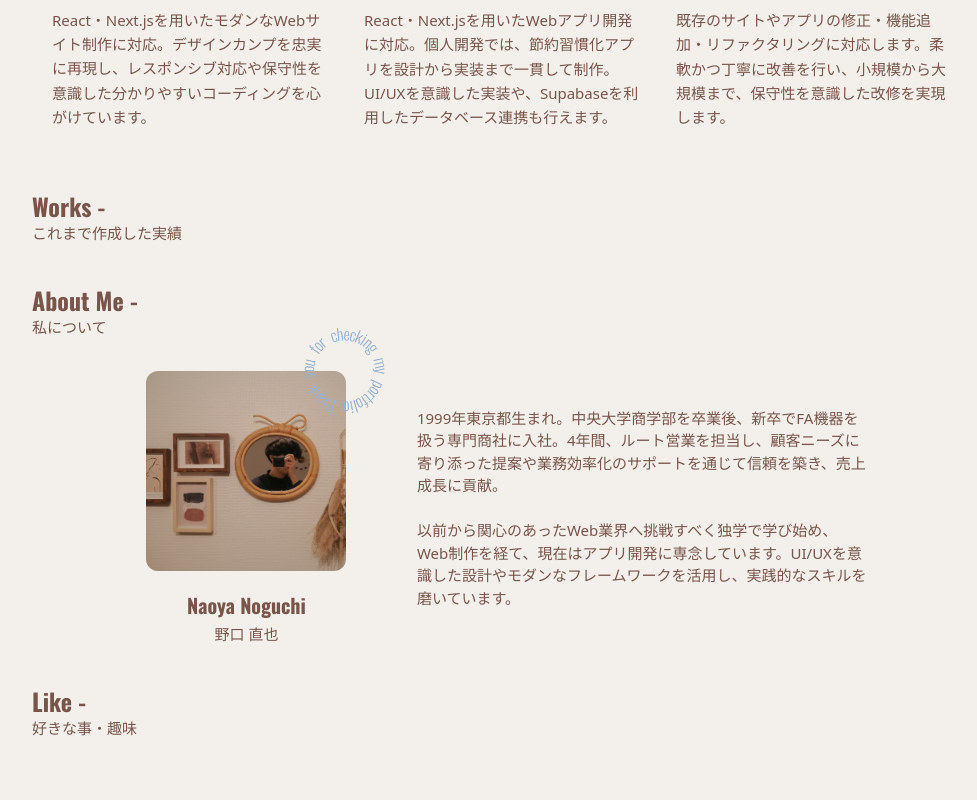
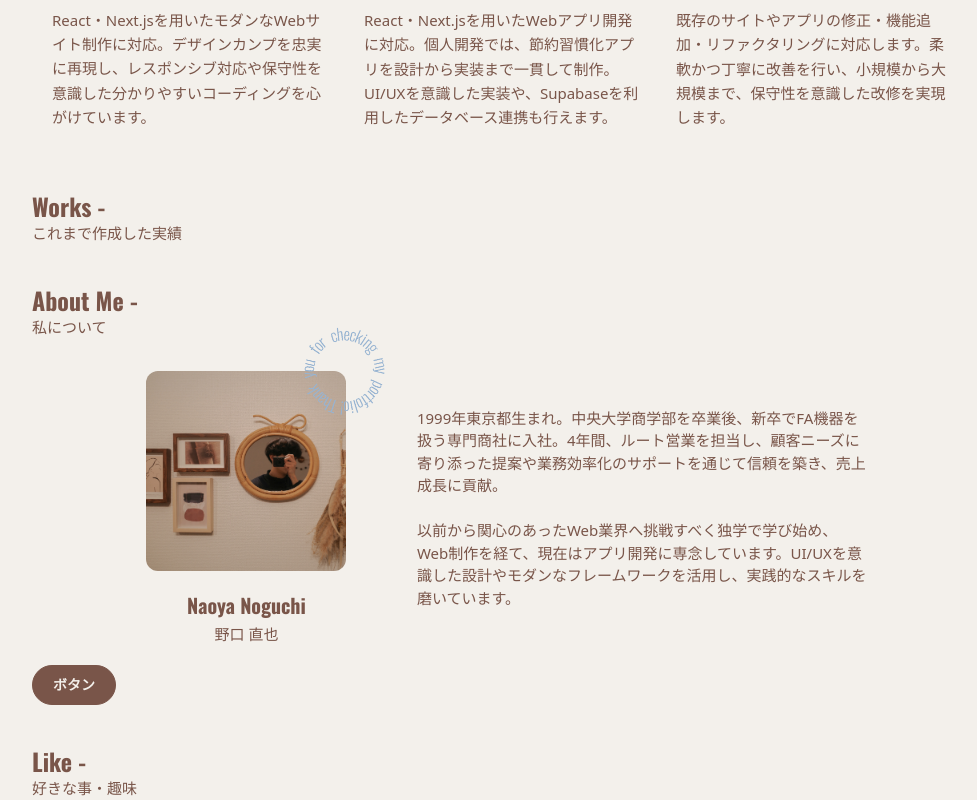
Before and after one commit to Naoya-0213/My-Portfolio-site-_ver.2, a Next.js app: page / in a window 1280 px wide. Shown: the part 807-1607 px from the top of the page, without its empty margins (136-1113 px from the left). Before the commit the page ends 1547 px from the top, so only its background shows below. Built offline with nearby package versions, Linux system fonts and the light colour scheme.

Commit message:
ボタン完成_20251004_10-06

```diff
--- /dev/null
+++ b/src/app/components/atoms/ButtonBrown.tsx
@@ -0,0 +1,13 @@
+type ButtonBrownProps = {
+  text: string;
+};
+
+const ButtonBrown = ({ text }: ButtonBrownProps) => {
+  return (
+    <div className="pc:h-10 flex h-[35px] w-fit cursor-pointer items-center rounded-full border border-[#795549] bg-[#795549] px-5 py-[3px] text-sm font-bold text-[#f3f0eb] transition-colors duration-500 hover:bg-[#d7cdbe] hover:text-[#795549]">
+      {text}
+    </div>
+  );
+};
+
+export default ButtonBrown;
--- a/src/app/components/organisms/main/about/SectionAbout.tsx
+++ b/src/app/components/organisms/main/about/SectionAbout.tsx
@@ -1,12 +1,14 @@
 import Image from "next/image";
 
+import ButtonBrown from "@/app/components/atoms/ButtonBrown";
 import SectionCard from "@/app/components/molecules/SectionCard";
 
 const SectionAbout = () => {
   return (
     <div>
       <SectionCard title="About Me -" subTitle="私について">
-        <div className="pc:gap-10 m-auto flex max-w-3xl flex-col items-center justify-center gap-5 px-2 pt-8 sm:flex-row">
+        <div className="flex flex-col gap-5 pt-8">
+          <div className="pc:gap-10 m-auto flex max-w-3xl flex-col items-center justify-center gap-5 px-2 sm:flex-row">
             {/* 画像と名前 */}
             <div className="relative flex flex-col items-center sm:w-1/3">
               <Image
@@ -44,6 +46,11 @@ const SectionAbout = () => {
               </p>
             </div>
           </div>
+          {/* 詳細ボタン */}
+          <div>
+            <ButtonBrown text="ボタン"></ButtonBrown>
+          </div>
+        </div>
       </SectionCard>
     </div>
   );
```
Lines whose indentation alone changed are shown as unchanged.
